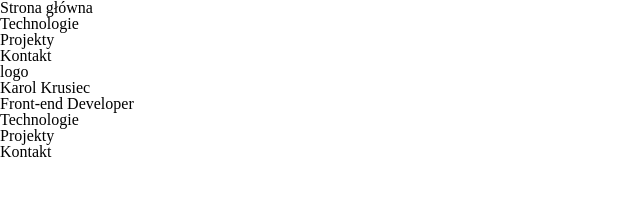
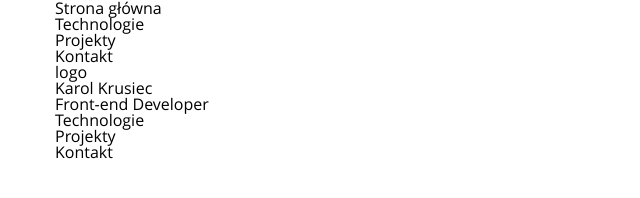
Before and after one commit to k-krusiec/portfolio, a website: page index.html in a window 1280 px wide. Shown: the whole page, without its empty margins (0-640 px from the left). Drawn offline with Linux system fonts and the light colour scheme; files whose address does not match are found by name.

Commit message:
styles - update

```diff
--- a/scss/partials/_main.scss
+++ b/scss/partials/_main.scss
@@ -0,0 +1,14 @@
+* {
+  box-sizing: border-box;
+}
+
+body {
+  font-size: 16px;
+  font-family: 'open_sansregular', sans-serif;
+}
+
+.main_width {
+  width: 100%;
+  max-width: 1170px;
+  margin: 0 auto;
+}
--- a/scss/style.scss
+++ b/scss/style.scss
@@ -3,4 +3,5 @@
 
 //partials
 @import 'partials/reset';
+@import 'partials/fonts';
 @import 'partials/main';
```
Also changed, not shown: css/style.css.
